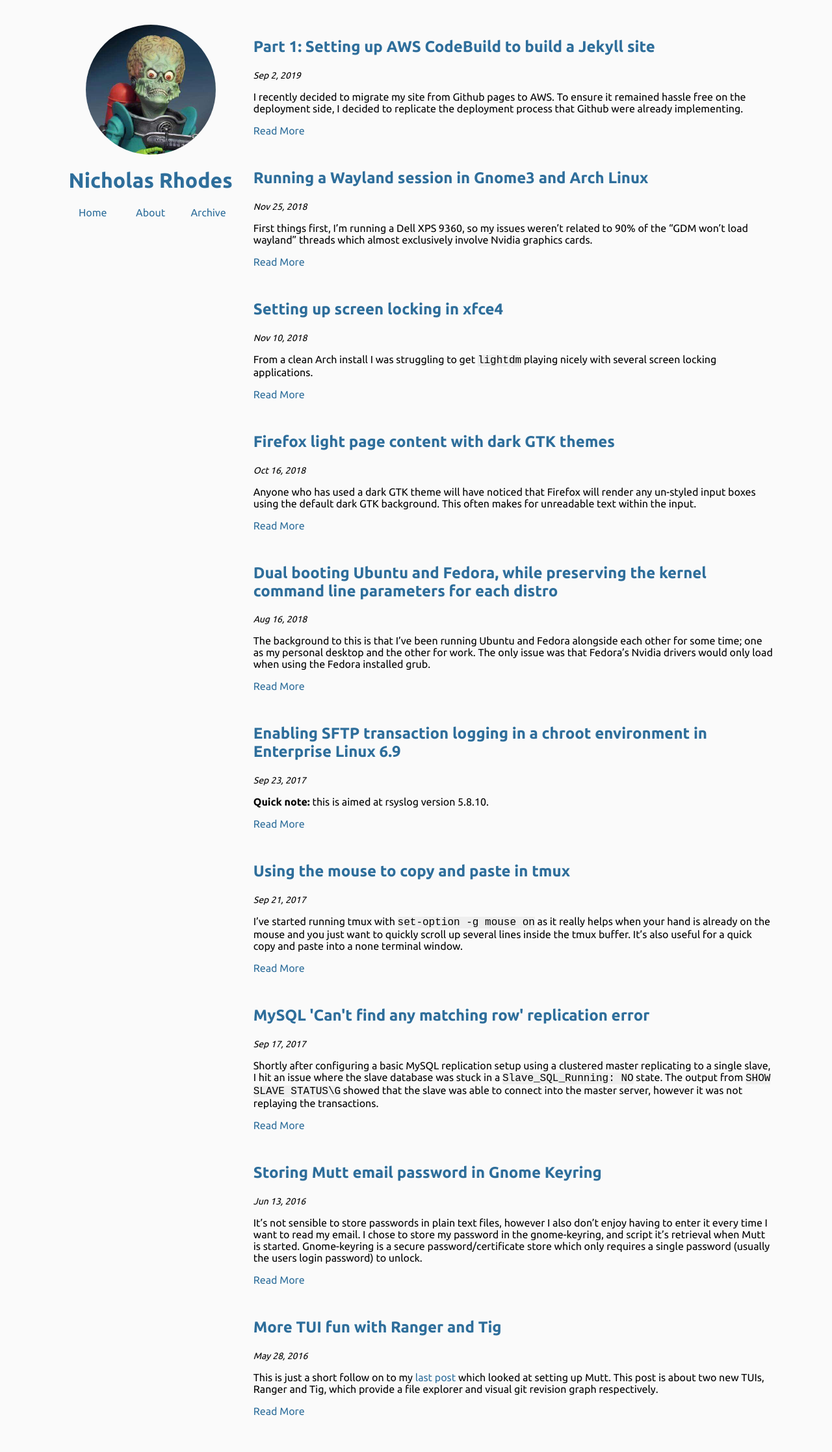
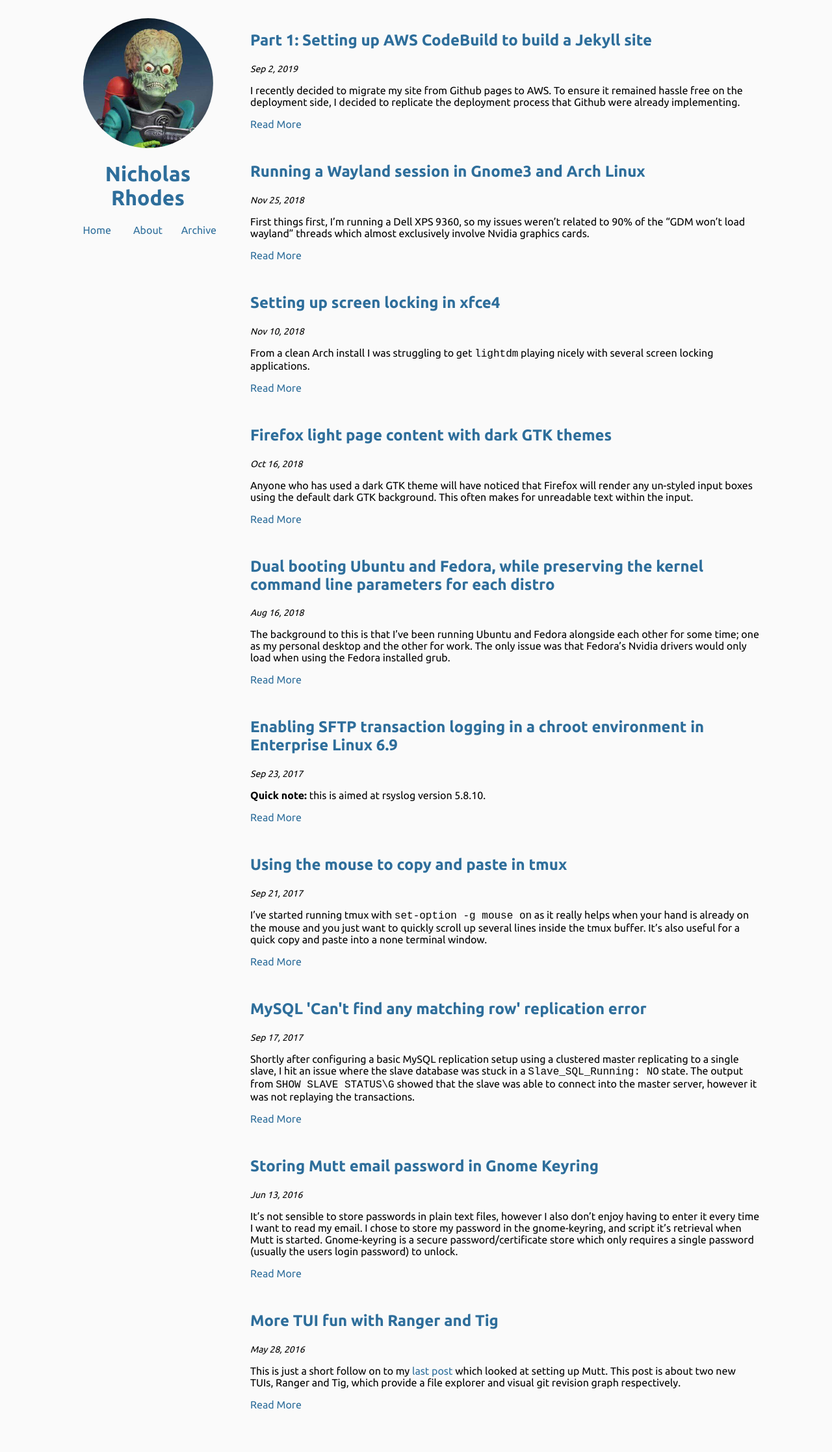
Before and after one commit to nickrhodes-gh/nickrhodes-gh.github.io, a Jekyll site: the page built from index.html, in a window 1280 px wide. Shown: the whole page at 65% size. Built offline with Jekyll 4.4.1, drawn with Linux system fonts in a browser that asks for light colours.

Commit message:
Update stylesheet

```diff
--- a/_layouts/default.html
+++ b/_layouts/default.html
@@ -3,7 +3,7 @@
     <head>
         <meta charset="utf-8">
         <meta http-equiv="X-UA-Compatible" content="IE=edge,chrome=1">
-        <link rel="shortcut icon" href="/favicon.ico?v={{ range(1,100)|random }}">
+        <link rel="shortcut icon" href="/favicon.ico?v={{ site.time | date: '%s' }}">
         <title>{% if page.title %}{{ page.title }}{% else %}{{ site.name }}{% endif %}</title>
         <meta name="viewport" content="width=device-width, initial-scale=1">
         <meta name="description" content="{% if page.meta_description %}{{ page.meta_description }}{% else %}{{ site.meta_description }}{% endif %}">
--- a/assets/css/style.scss
+++ b/assets/css/style.scss
@@ -3,6 +3,9 @@
 
 $link-color: #2e6e9b;
 
+* {
+    box-sizing: border-box;
+}
 body {
     font-family: 'Ubuntu', sans-serif;
     font-size: 16px;
@@ -25,14 +28,14 @@ a {
 .page-container {
     grid-template-columns: 25% 75%;
     @media(max-width: 769px) {
-        grid-template-columns: 1fr;
+        grid-template-columns: 100vw;
     }
     max-width: 1100px;
     margin: 0 auto;
 }
 .grid-item {
     grid-column: auto;
-    margin: 30px 0 30px 3%;
+    margin: 20px;
     &.sidebar {
 
         h1 {
@@ -66,6 +69,8 @@ a {
         margin-top: 50px;
     }
     img {
+        height: auto;
+        max-width: 100%;
         margin: 10px 0;
     }
 }
@@ -73,8 +78,8 @@ a {
     font-size: 14px;
     font-style: italic;
 }
-.highlighter-rouge {
-    font-family: "Ubuntu Mono", "Liberation Mono", monospace;
+pre {
+    overflow: auto;
     background-color: #efefef;
-    overflow: auto;
+    padding: 10px;
 }
--- a/assets/css/syntax.css
+++ b/assets/css/syntax.css
@@ -1,7 +1,3 @@
-div.highlight  {
-    background: #efefef;
-    padding: 0 10px;
-}
 .highlight .c { color: #999988; font-style: italic } /* Comment */
 .highlight .err { color: #a61717; background-color: #e3d2d2 } /* Error */
 .highlight .k { font-weight: bold } /* Keyword */
```
